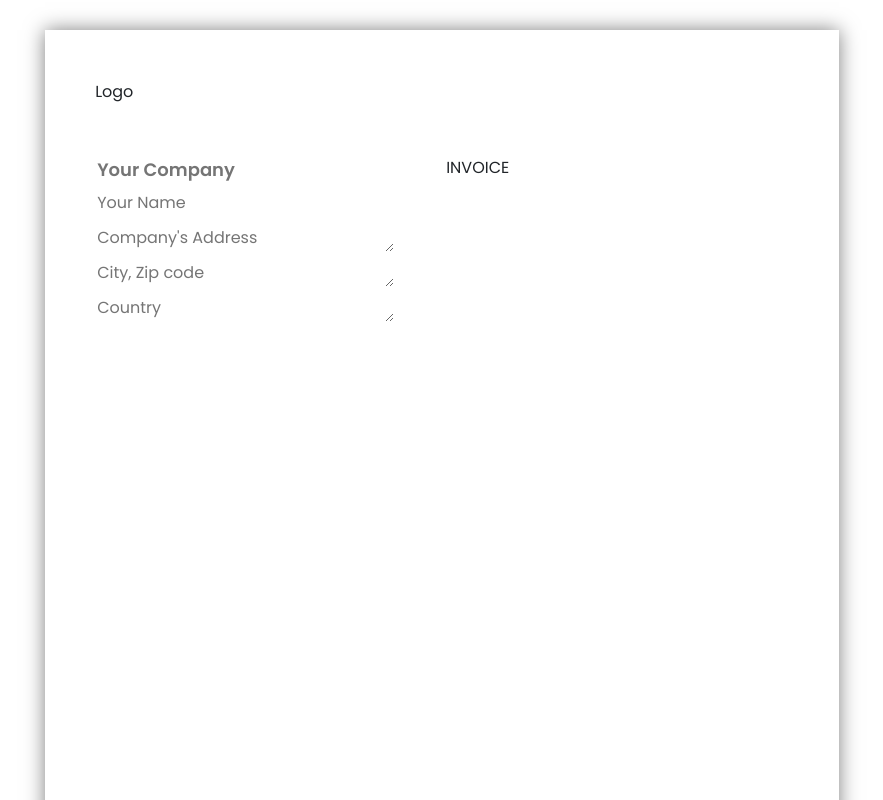
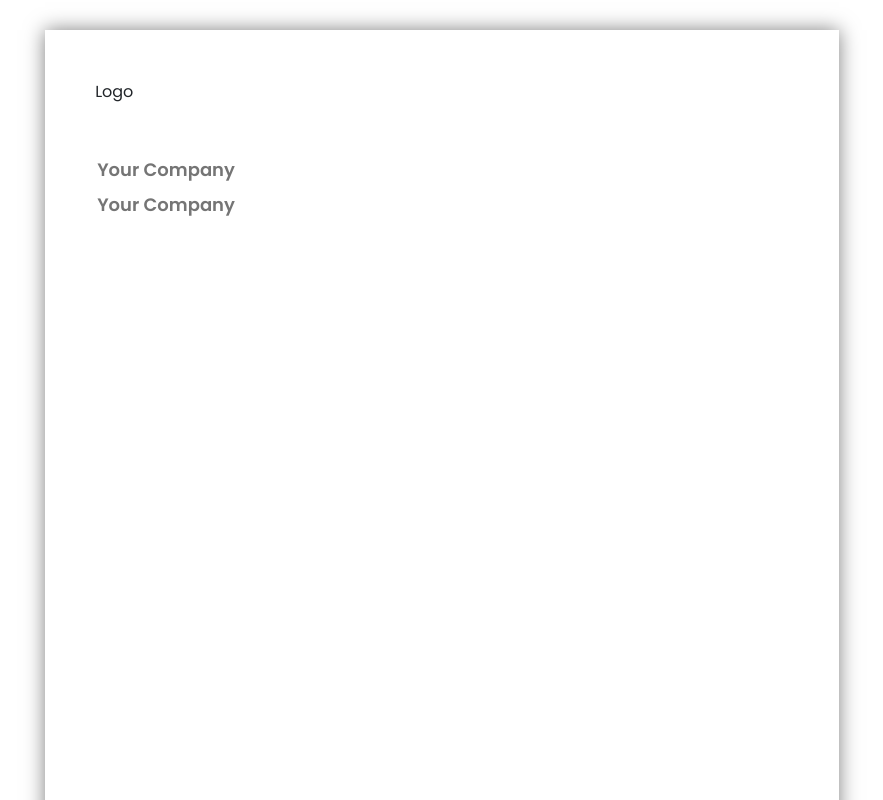
Before and after one commit to Peppu-Group/Peppu-books-frontend, a React (Vite) app: page /products/invoice in a window 1280 px wide. Shown: the top 800 px of the page, without its empty margins (198-1081 px from the left). Built offline with nearby package versions, Linux system fonts and the light colour scheme; what @react-pdf/renderer would draw is missing.

Commit message:
fixed hover

```diff
--- a/src/Pages/Invoice.jsx
+++ b/src/Pages/Invoice.jsx
@@ -85,56 +85,10 @@ const Invoice = () => {
                     Logo
                 </div>
                 <div className='comp-name style'>
-                    <TextareaAutosize
-                        maxRows={4}
-                        placeholder="Your Company"
-                        style={boxStyle}
-                        onMouseEnter={handleMouseEnter}
-                        onMouseLeave={handleMouseLeave}
-                    />
-
-                    <TextareaAutosize
-                        maxRows={4}
-                        className='textAreaWithoutStyle'
-                        value='INVOICE'
-                        placeholder="Invoice"
-                        style={boxStyle}
-                    />
+                    <TextArea/>
                 </div>
-
-                <div className='comp-name'>
-                    <TextareaAutosize
-                        maxRows={4}
-                        className='textAreaWithoutStyle'
-                        placeholder="Your Name"
-                        style={boxStyle}
-                        onMouseEnter={handleMouseEnter}
-                        onMouseLeave={handleMouseLeave}
-                    />
-                </div>
-
-                <div className='comp-name'>
-                    <TextareaAutosize
-                        maxRows={4}
-                        className='textAreaWithoutStyle'
-                        placeholder="Company's Address"
-                    />
-                </div>
-
-                <div className='comp-name'>
-                    <TextareaAutosize
-                        maxRows={4}
-                        className='textAreaWithoutStyle'
-                        placeholder="City, Zip code"
-                    />
-                </div>
-
-                <div className='comp-name'>
-                    <TextareaAutosize
-                        maxRows={4}
-                        className='textAreaWithoutStyle'
-                        placeholder="Country"
-                    />
+                <div className='comp-name style'>
+                    <TextArea/>
                 </div>
             </div>
         </body>
```
